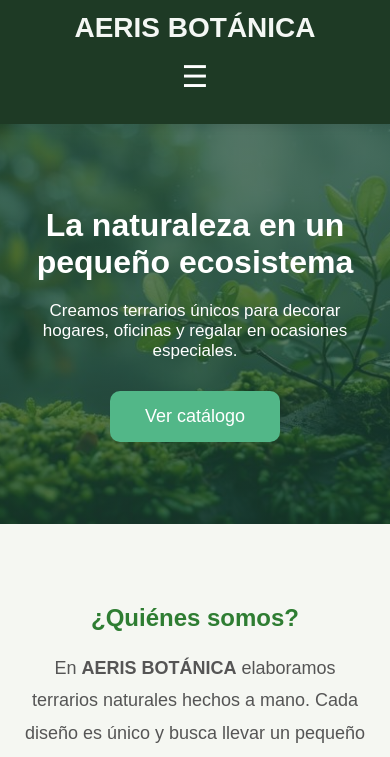
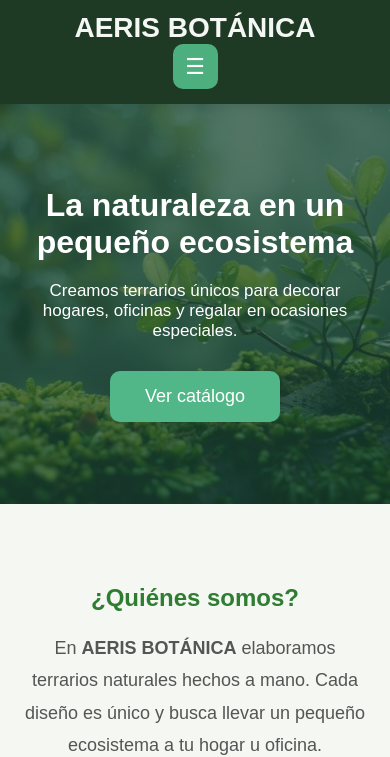
Before and after one commit to aerisbotanica/aerisbotanica, a plain HTML site: page index.html in a window 390 px wide. Shown: the part 78-835 px from the top of the page. Drawn offline with nearby package versions, Linux system fonts and the light colour scheme.

Commit message:
Add files via upload

```diff
--- a/estilos.css
+++ b/estilos.css
@@ -567,13 +567,16 @@ footer p{
 
     .menu-btn{
     display:block;
-    font-size:30px;
-    background:none;
+    width:45px;
+    height:45px;
+    font-size:22px;
+    background:#4caf7d;
     border:none;
+    border-radius:10px;
     color:white;
     cursor:pointer;
+    padding:0;
 }
-
 .header nav{
     display:none;
     flex-direction:column;
```
